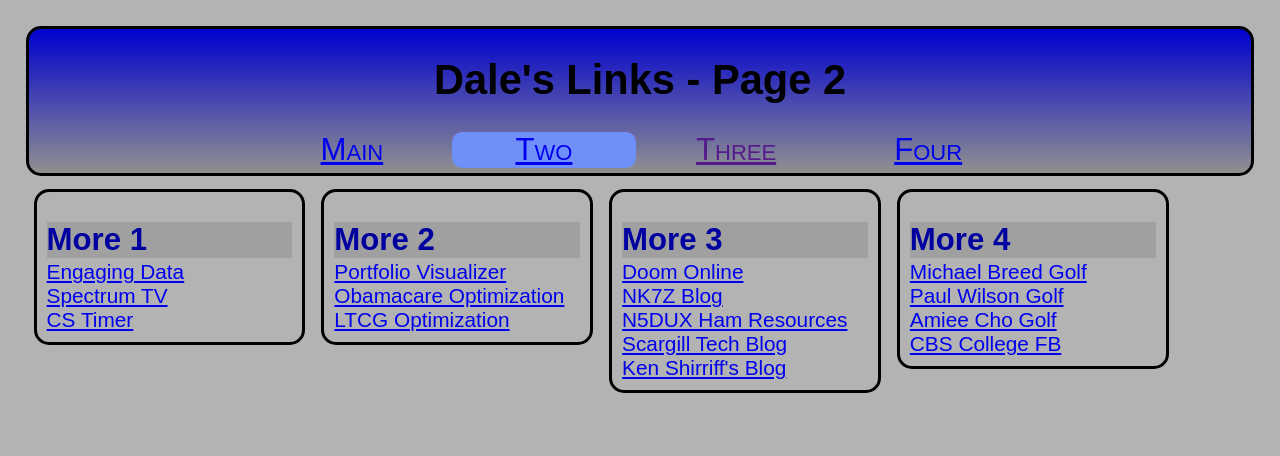
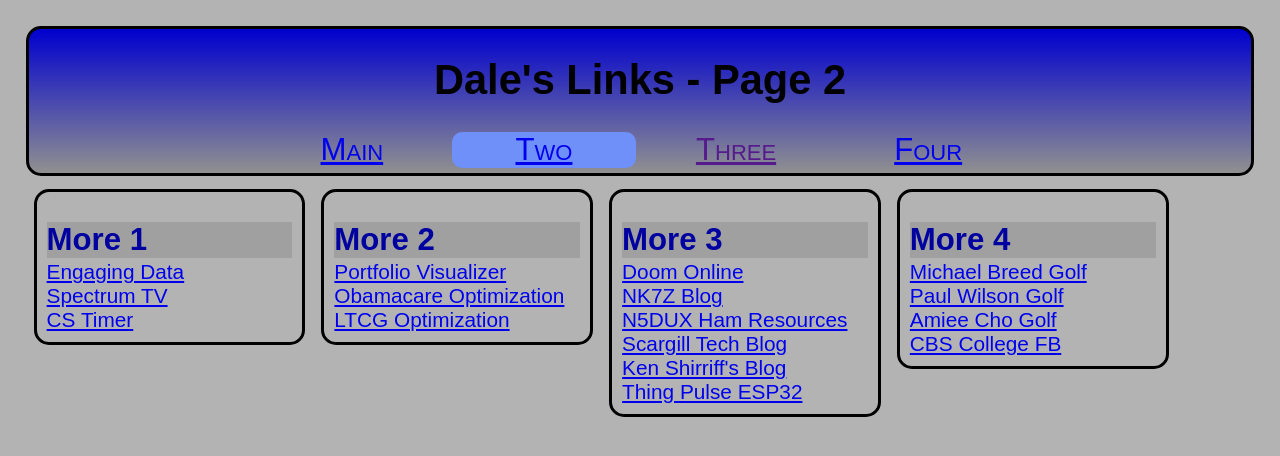
Before and after one commit to sponseld/dales-links, a plain HTML site: page Dale_p2.html in a window 1280 px wide. Drawn offline with Linux system fonts and the light colour scheme.

Commit message:
Added Thing Pulse link

```diff
--- a/Dale_p2.html
+++ b/Dale_p2.html
@@ -50,6 +50,7 @@
     <li><a href="https://n5dux.com/ham/" target="_blank">N5DUX Ham Resources</a></li>
     <li><a href="https://tech.scargill.net/" target="_blank">Scargill Tech Blog</a></li>
     <li><a href="http://www.righto.com/" target="_blank">Ken Shirriff's Blog</a></li>
+    <li><a href="https://thingpulse.com/" target="_blank">Thing Pulse ESP32</a></li>
     <li></li>
     <li></li>
 </ul>
```
